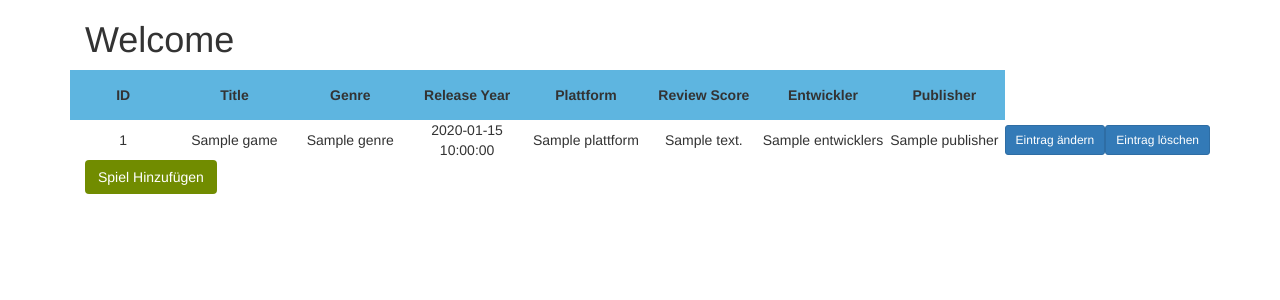
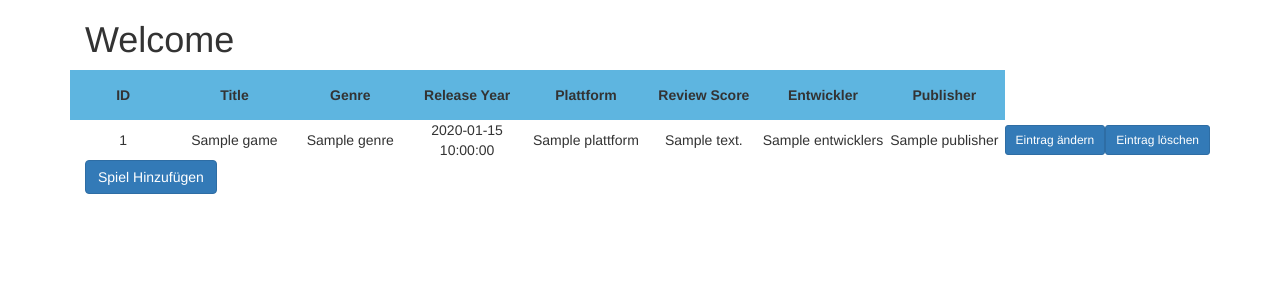
Before and after one commit to atJustinG/GameListe, a Symfony app: template templates/games/index.html.twig in a window 1280 px wide. Shown: the top 300 px of the page. Run offline with Twig, Linux system fonts and the light colour scheme; the template is opened without the code that fills it: most values are stand-ins (such as "Sample title", 1, 10 or a date in 2020); some libraries are stand-ins or nearby versions.

Commit message:
Bootstrap spielereien 2

```diff
--- a/templates/games/index.html.twig
+++ b/templates/games/index.html.twig
@@ -44,7 +44,7 @@
         </table>
 </div>
 
-        <a href= "{{ path("app_game_addGame") }}"><button type="button" class="btn btn-secondary" name="btnYes">Spiel Hinzufügen</button></a>
+        <a href= "{{ path("app_game_addGame") }}"><button type="button" class="btn btn-primary" name="btnYes">Spiel Hinzufügen</button></a>
     </div>
 
 {% endblock %}
```
